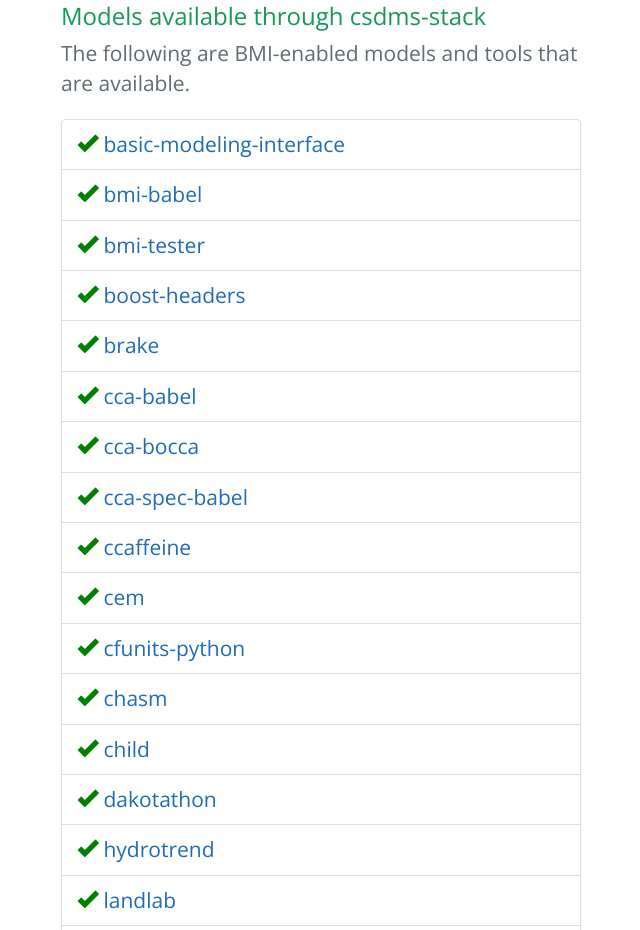
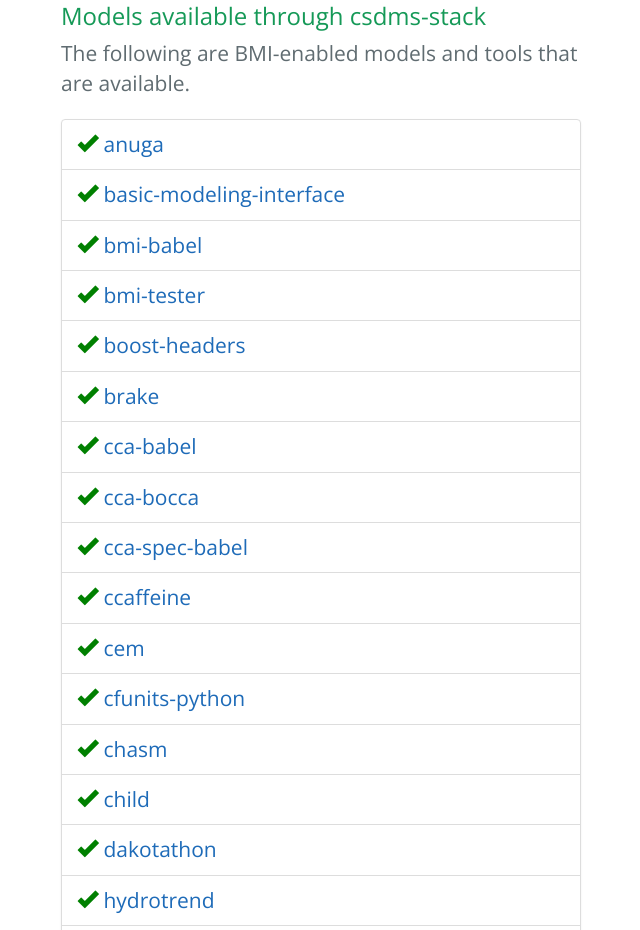
Before and after one commit to csdms-stack/csdms-stack.github.io, a plain HTML site: page recipes.html in a window 1280 px wide. Shown: the part 2198-3128 px from the top of the page, without its empty margins (319-959 px from the left). Drawn offline with nearby package versions, Linux system fonts and the light colour scheme.

Commit message:
Add ANUGA to list of recipes

```diff
--- a/recipes.html
+++ b/recipes.html
@@ -573,6 +573,19 @@
 
         <span class="lead">
 
+            <span class="glyphicon glyphicon-ok fa-lg" style="color:green"> </span>
+
+          <a href="https://github.com/csdms-stack/anuga-recipe">
+            anuga
+          </a>
+
+        </span>
+      </li>
+
+      <li class="list-group-item">
+
+        <span class="lead">
+
 
             <span class="glyphicon glyphicon-ok fa-lg" style="color:green"> </span>
 
```
